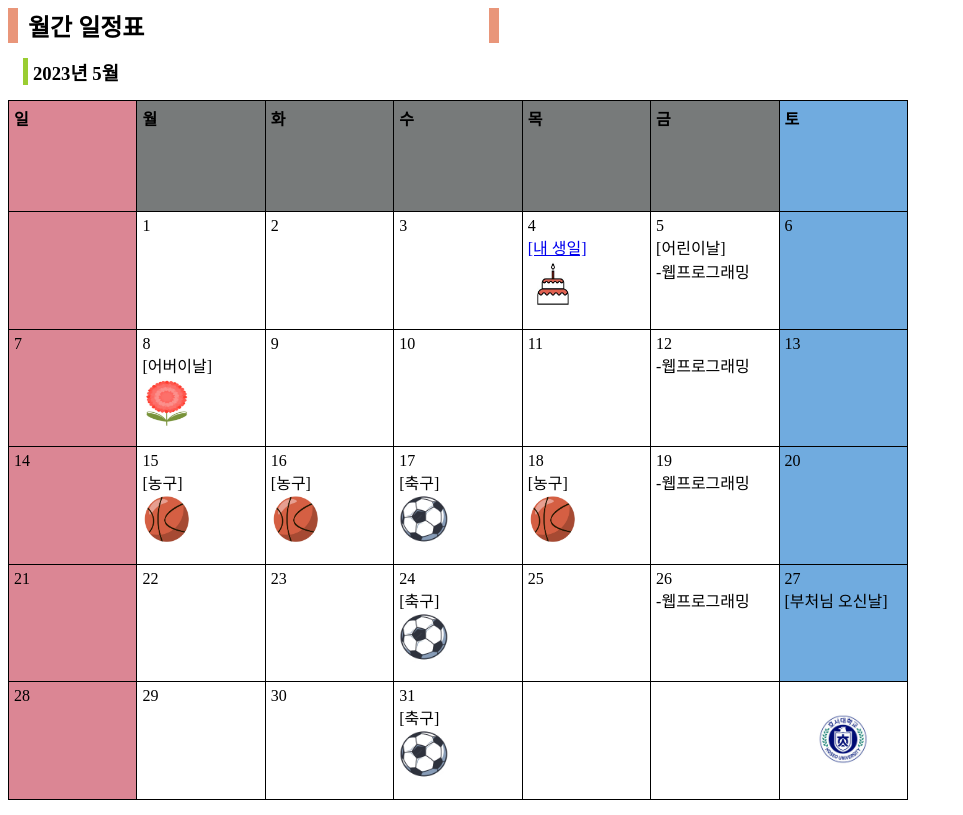
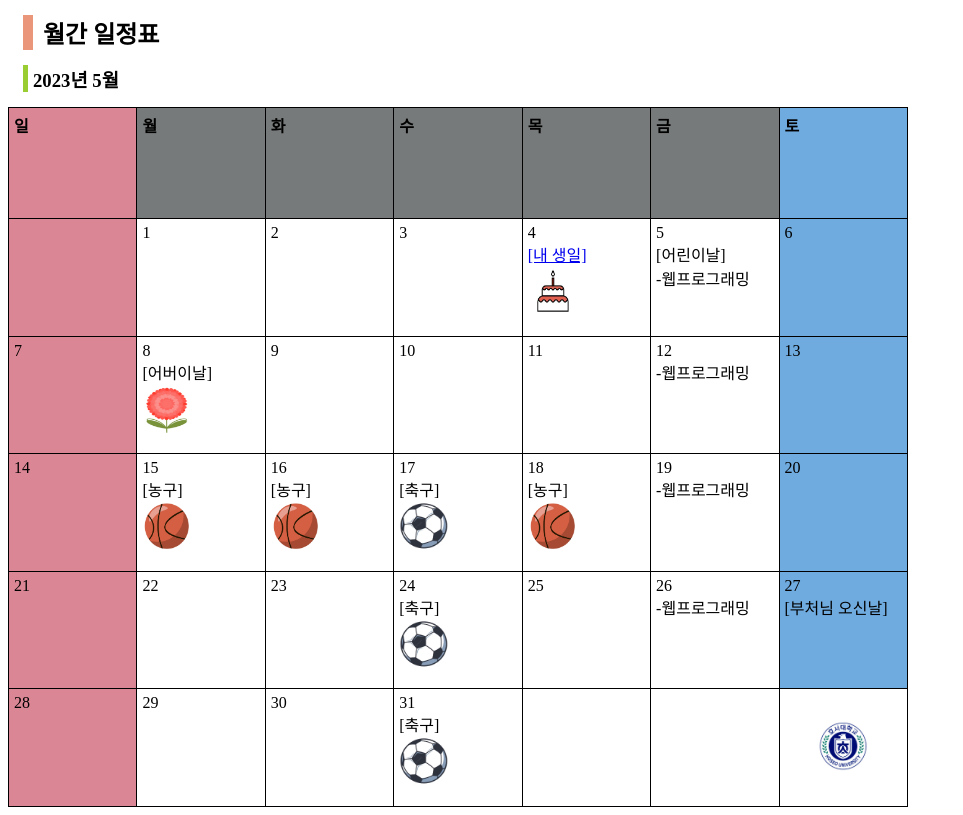
Before and after one commit to dnjsqls0504/dnjsqls0504.github.io, a plain HTML site: page 월간 일정표.html in a window 1280 px wide. Shown: the whole page, without its empty margins (0-963 px from the left). Drawn offline with Linux system fonts and the light colour scheme.

Commit message:
10주차 수정

```diff
--- a/월간 일정표.html
+++ b/월간 일정표.html
@@ -24,8 +24,7 @@
 
 
 
-            h2 {border-left: solid 10px darksalmon; margin: 15px; padding-left: 10px;
-                border-right: solid 10px darksalmon; margin: 0px 773px 0px 0px; padding-right: 10px;}
+            h2 {border-left: solid 10px darksalmon; margin: 15px; padding-left: 10px;}
 
             h3 {border-left: solid 5px yellowgreen; margin: 15px; padding-left: 5px;}
 
```
